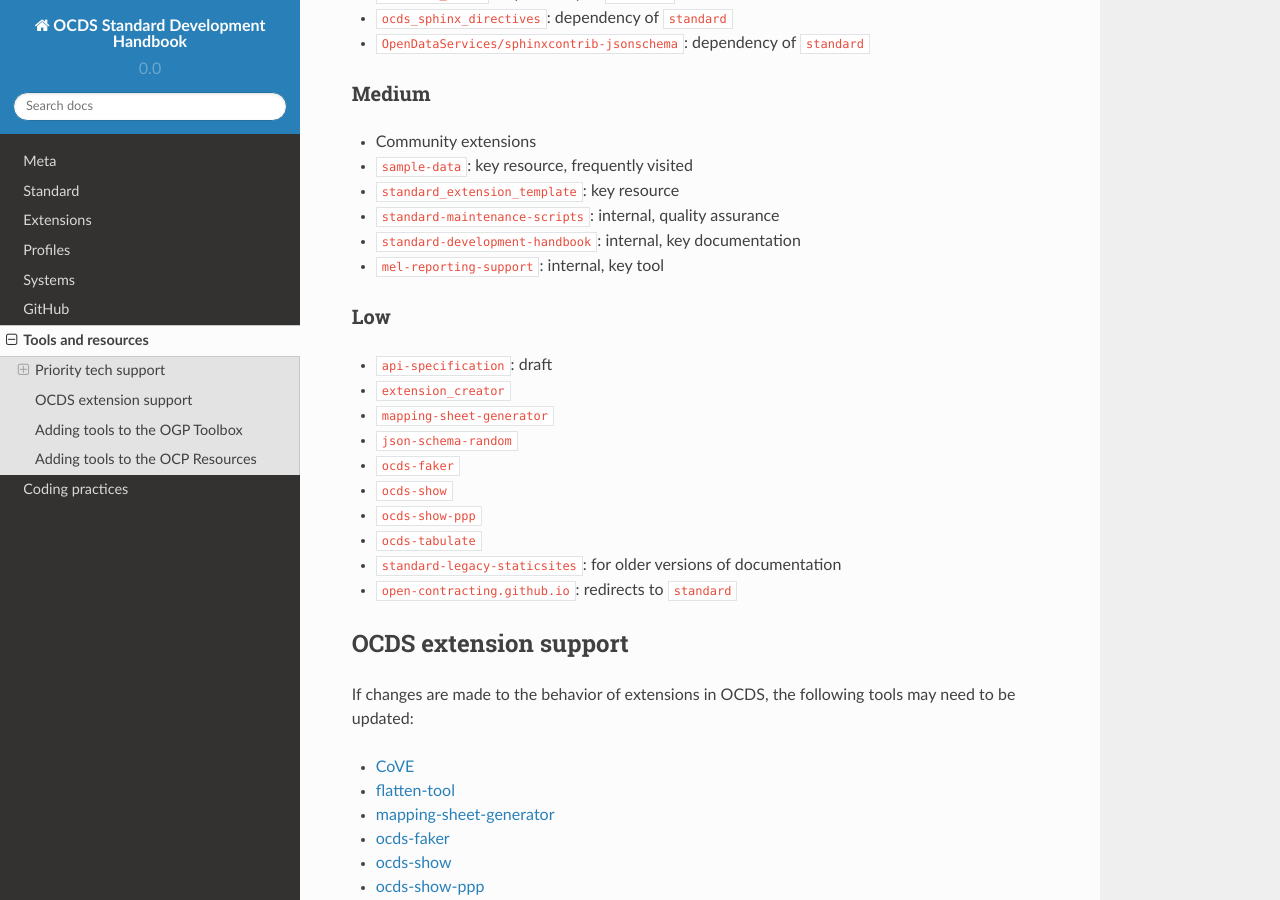
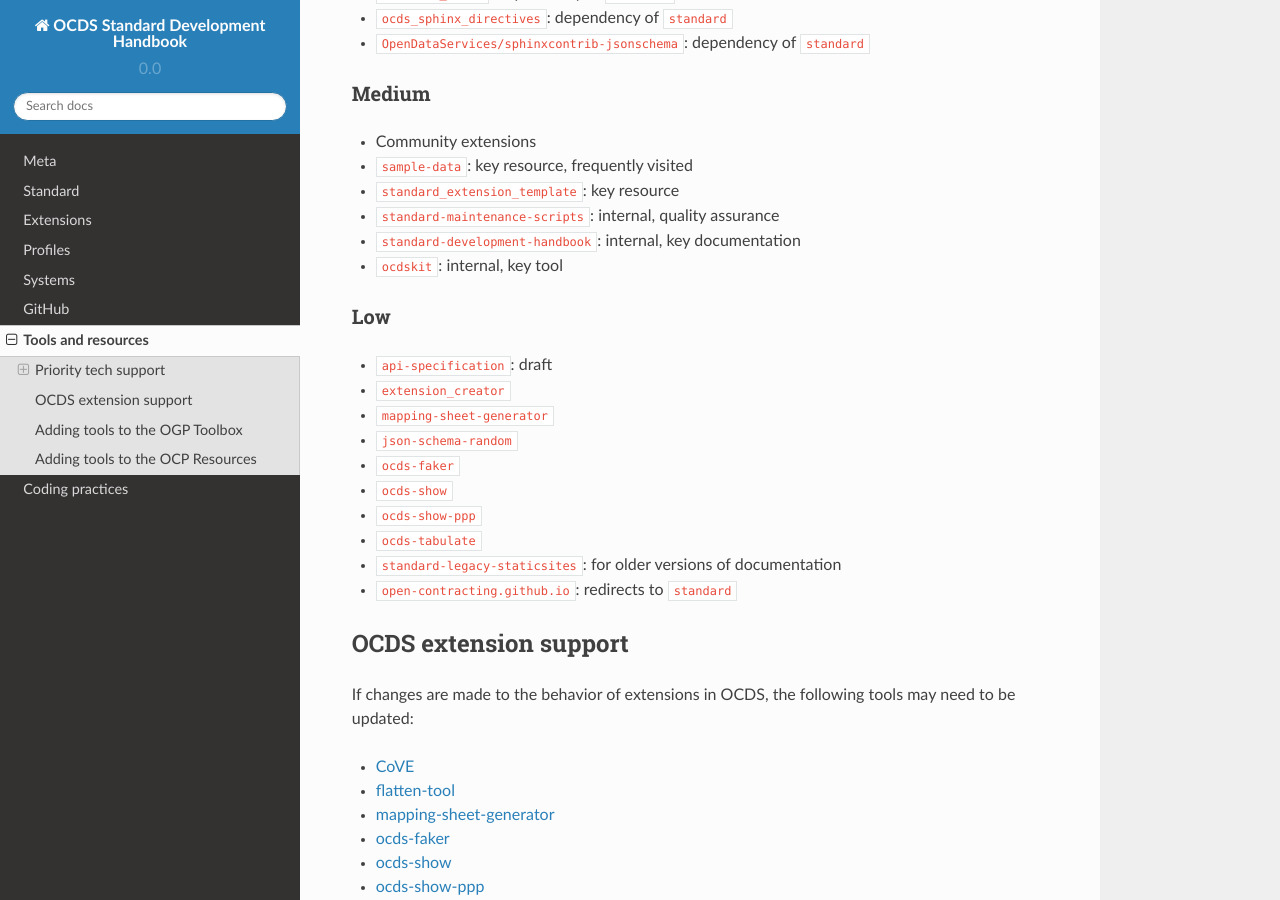
Before and after one commit to open-contracting/standard-development-handbook, a Sphinx documentation site: the page built from docs/tools/index.md, in a window 1280 px wide and 900 px high, scrolled down 1037 px. Built offline with Sphinx 7.4.7 and the Read the Docs theme 2.0.0, drawn with Linux system fonts in a browser that asks for light colours.

Commit message:
Update name of tool

```diff
--- a/docs/tools/index.md
+++ b/docs/tools/index.md
@@ -37,7 +37,7 @@
 * `standard_extension_template`: key resource
 * `standard-maintenance-scripts`: internal, quality assurance
 * `standard-development-handbook`: internal, key documentation
-* `mel-reporting-support`: internal, key tool
+* `ocdskit`: internal, key tool
 
 ### Low
 
```
